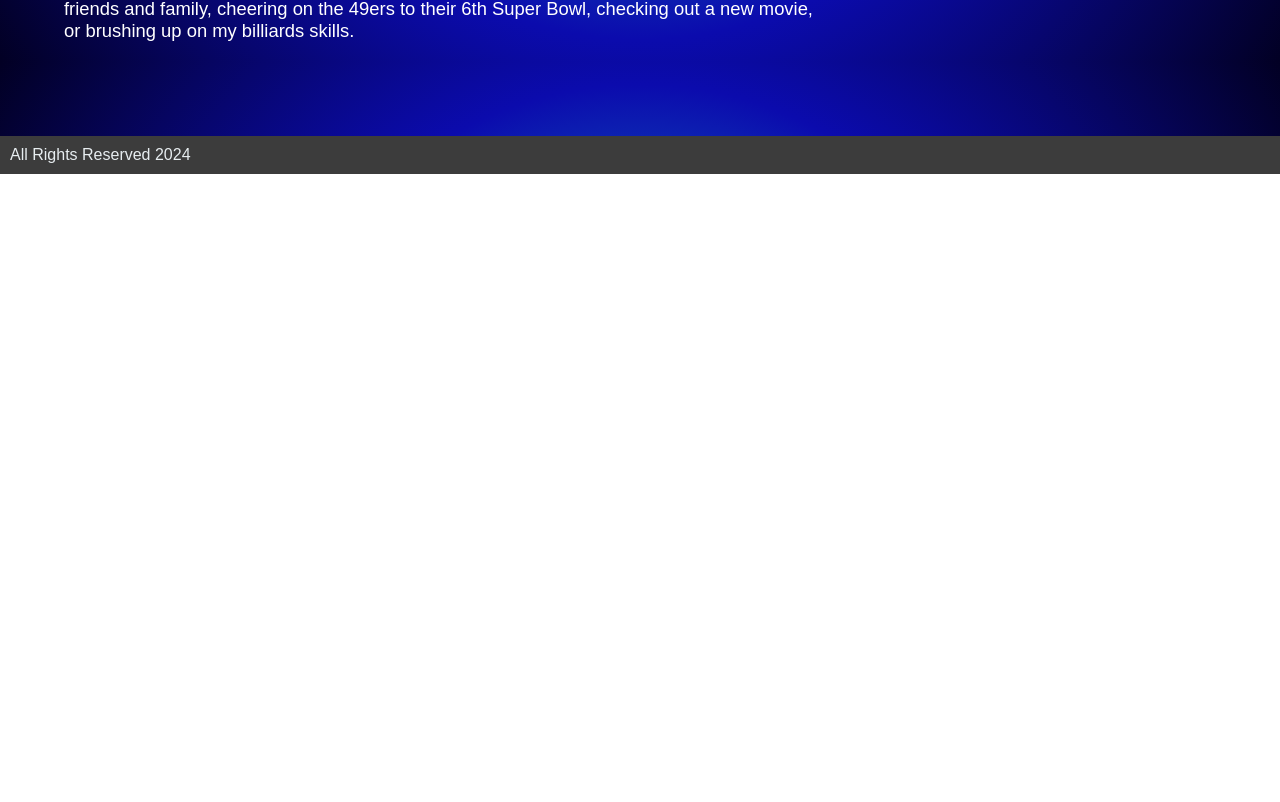
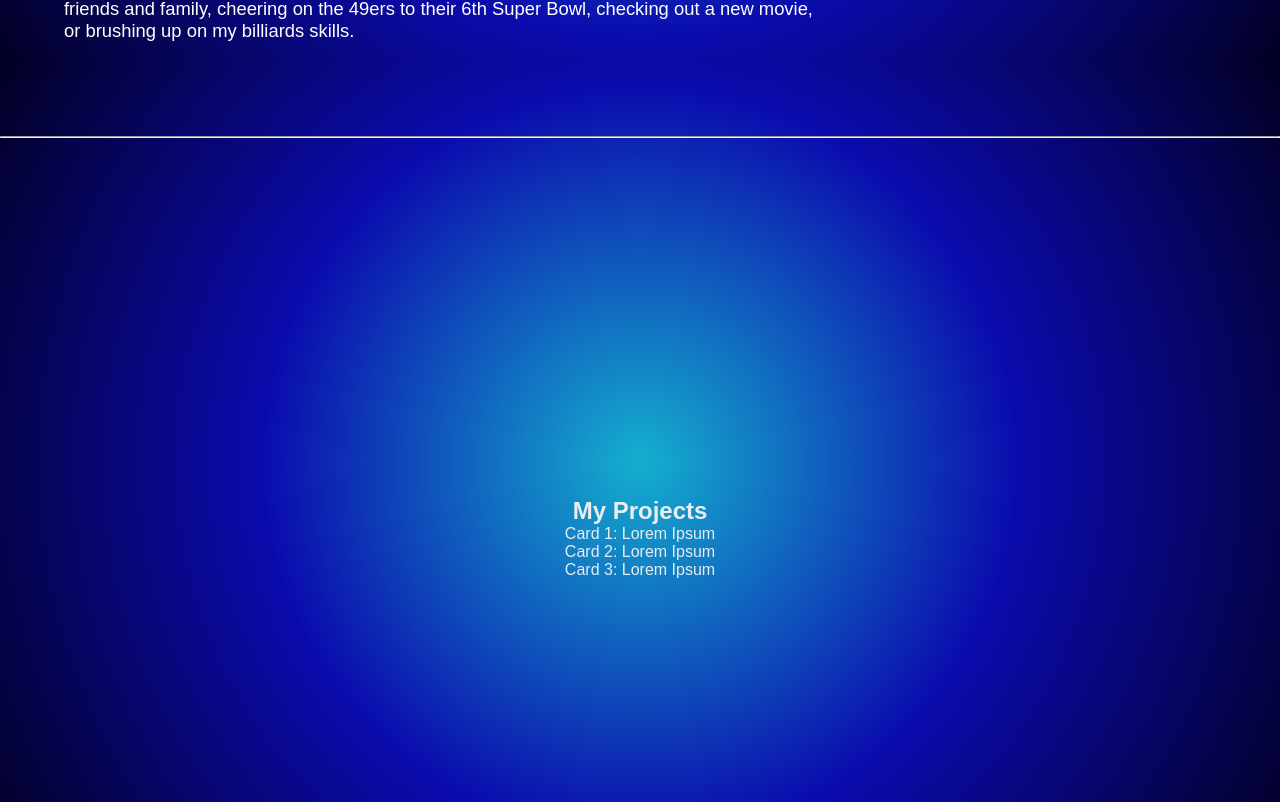
Before and after one commit to joshuadyee/portfolio-frontend, a React (Vite) app: page / in a window 1280 px wide. Shown: the part 1538-2340 px from the top of the page. Before the commit the page ends 1712 px from the top, so only its background shows below. Built offline with nearby package versions, Linux system fonts and the light colour scheme; a web font is replaced by a local one.

Commit message:
Add portfolio section, create Card and Carousel components (just JSX files)

```diff
--- a/src/App.css
+++ b/src/App.css
@@ -58,7 +58,7 @@ nav li a {
 }
 
 nav li a.active {
-  color: rgb(0, 210, 252);
+  color: rgb(0, 213, 255);
   font-weight: bold;
 }
 
@@ -329,6 +329,7 @@ li a:hover {
   justify-content: flex-start;
   align-items: center;
   color: inherit;
+  height: 100vh;
   min-height: 100vh;
   width: 100%;
   padding: 2em;
@@ -459,6 +460,39 @@ li a:hover {
   transform: scale(1.3);
 }
 
+/* Portfolio page */
+
+.portfolio {
+  display: flex;
+  flex-direction: column;
+  justify-content: flex-start;
+  background-color: white;
+  align-items: center;
+  color: inherit;
+  height: 100vh;
+  min-height: 100vh;
+  width: 100%;
+  padding: 2em;
+  margin: 0;
+  overflow-y: auto;
+  scroll-behavior: smooth;
+  position: relative;
+  padding-top: calc(7.5vh + 1em)
+}
+
+.portfolio-container {
+  display: flex;
+  flex-direction: column;
+  justify-content: center;
+  align-items: center;
+  height: 100vh;
+}
+
+.card-container {
+  display: flex;
+  flex-direction: column;
+}
+
 footer {
   width: 100%;
   display: flex;
--- a/src/Content.jsx
+++ b/src/Content.jsx
@@ -1,5 +1,6 @@
 import { About } from "./components/About"
 import { Home } from "./components/Home"
+import { Portfolio } from "./components/Portfolio"
 
 export const Content = () => {
   return (
@@ -7,6 +8,10 @@ export const Content = () => {
       <Home />
       <hr className="page_break"/>
       <About />
+      <hr className="page_break"/>
+      <Portfolio />
+      <hr className="page_break"/>
+      {/* <Contact /> */}
     </main>
   )
 }
--- a/src/components/About.jsx
+++ b/src/components/About.jsx
@@ -67,7 +67,6 @@ export const About = () => {
           <p>
             Outside of working on coding projects, you can find me cooking up some delicious meals for friends and family, cheering on the 49ers to their 6th Super Bowl, checking out a new movie, or brushing up on my billiards skills.
           </p>
-
         </div>
        <ProfilePic />
       </div>
--- /dev/null
+++ b/src/components/Portfolio.jsx
@@ -0,0 +1,14 @@
+export const Portfolio = () => {
+  return (
+    <section className="porfolio" id="portfolio">
+      <div className="portfolio-container">
+        <h1>My Projects</h1>
+        <div className="card-container">
+          <div className="card">Card 1: Lorem Ipsum</div>
+          <div className="card">Card 2: Lorem Ipsum</div>
+          <div className="card">Card 3: Lorem Ipsum</div>
+        </div>
+      </div>
+    </section>
+  )
+}
```
Also changed, not shown: src/components/Card.jsx (added, +9 -0 lines), src/components/Carousel.jsx (added, +37 -0 lines).
